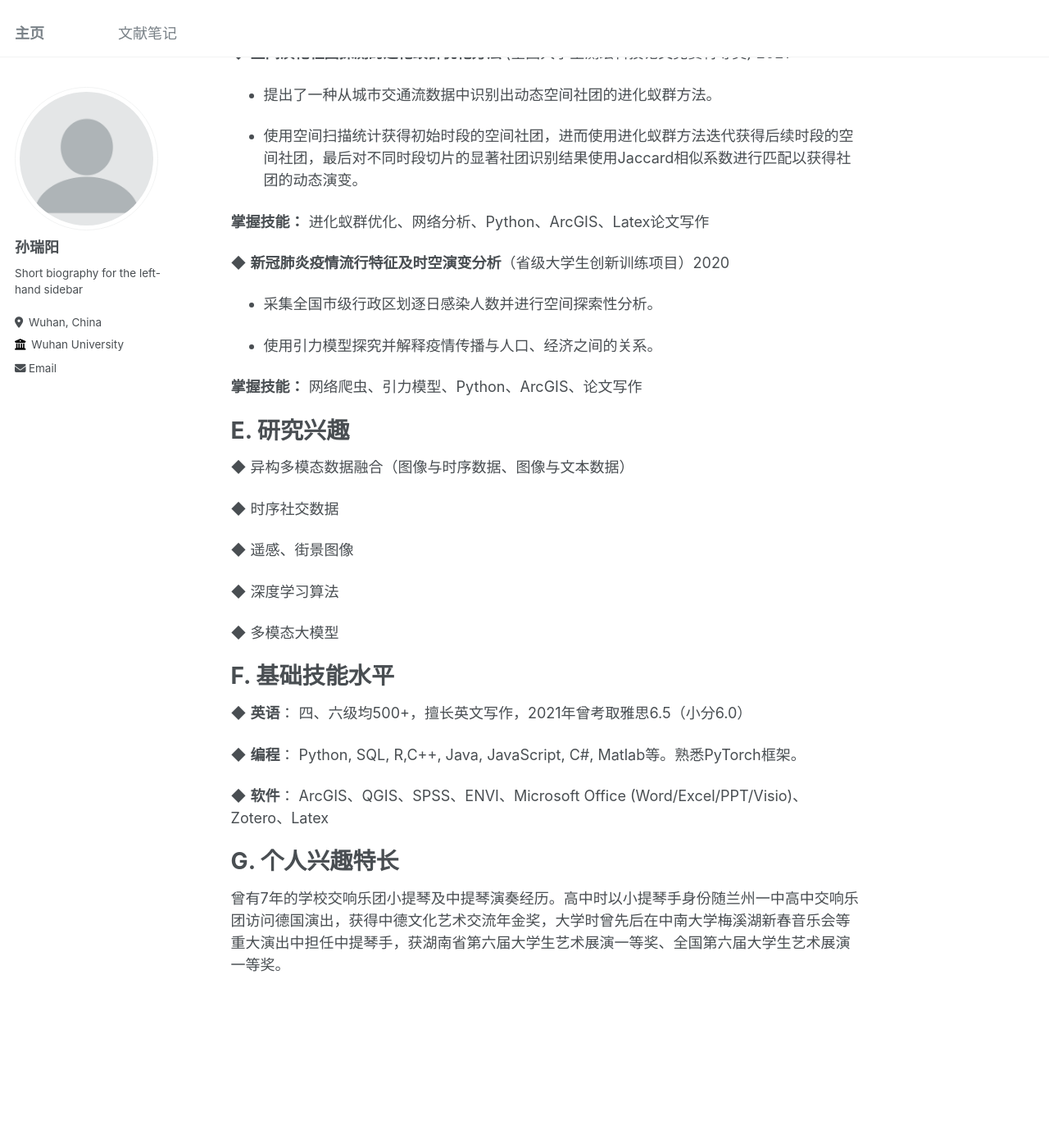
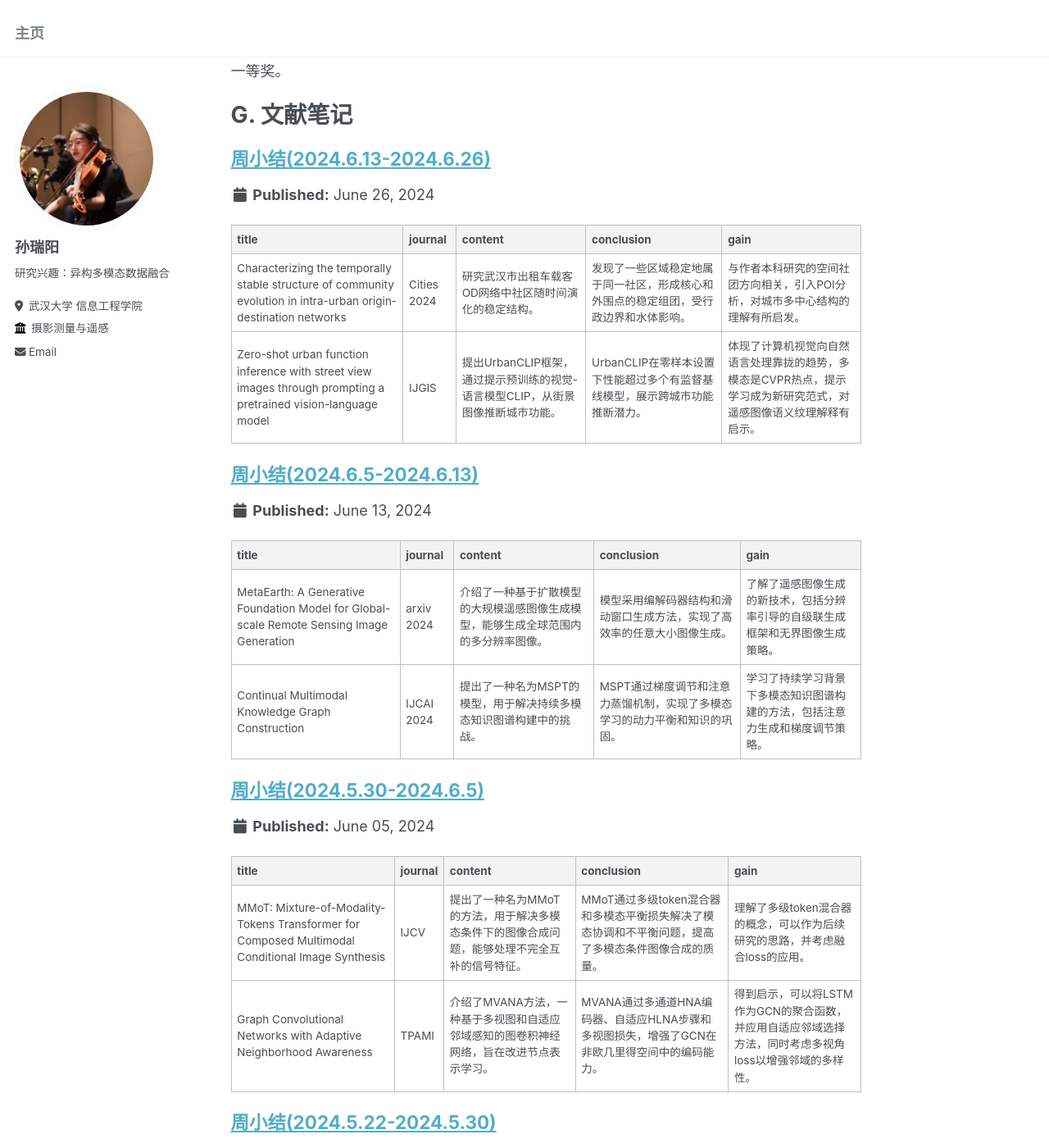
Before and after one commit to bughubs/bughubs.github.io, a Jekyll site: the page built from _pages/about.md, in a window 1280 px wide and 1400 px high, scrolled down 1362 px. Shown: the whole window at 82% size. Built offline with Jekyll 4.4.1, drawn with Linux system fonts in a browser that asks for light colours; some of the changed text lies outside the part shown.

Commit message:
更新信息

```diff
--- a/_config.yml
+++ b/_config.yml
@@ -21,12 +21,12 @@
 #               Additional customization can be done by editing /_includes/author-profile.html
 author:
   # Biographic information
-  avatar           : "profile.png"
+  avatar           : "profile.jpg"
   name             : "孙瑞阳"
   pronouns         : # example: "she/her"
-  bio              : "Short biography for the left-hand sidebar"
-  location         : "Wuhan, China"
-  employer         : "Wuhan University"
+  bio              : "研究兴趣：异构多模态数据融合"
+  location         : "武汉大学 信息工程学院"
+  employer         : "摄影测量与遥感"
   uri              : # URL
   email            : "sunruiyang@whu.edu.cn"
 
--- a/_data/navigation.yml
+++ b/_data/navigation.yml
@@ -12,8 +12,8 @@
   # - title: "Portfolio"
   #   url: /portfolio/
 
-  - title: "文献笔记"
-    url: /year-archive/
+  # - title: "文献笔记"
+  #   url: /#-文献笔记
 
   # - title: "CV"
   #   url: /cv/
--- a/_pages/about.md
+++ b/_pages/about.md
@@ -9,7 +9,7 @@
 
 # **A.** **教育背景**
 
-<table>
+<table style="border-collapse: collapse;" border="0" cellspacing="0" cellpadding="0">
     <tr>
         <td>2018/09-2022/06</td>
         <td>中南大学(985)</td>
@@ -35,7 +35,7 @@
 
 # **B.** **科研成果**
 
-（在投，二审小修已经提交）**Ruiyang Sun,** Xin Su*, Qiangqiang Yuan, Hongzan Jiao, Jiang He, Li Zheng. Urban region function classification via fusing optical imagery and social media data: A spatio-temporal Transformer interaction approach. ***Information Fusion.\*** (SCI 一区, IF = 18.6)
+**Ruiyang Sun,** Xin Su*, Qiangqiang Yuan, Hongzan Jiao, Jiang He, Li Zheng. Urban region function classification via fusing optical imagery and social media data: A spatio-temporal Transformer interaction approach. ***Information Fusion.\*** (SCI 一区, IF = 18.6) (在投，二审小修已经提交)
 
 # **C.** **会议经历及获奖荣誉**
 
@@ -48,6 +48,14 @@
 
 # **D.** **研究经历**
 
+|                           研究课题                           |                          阶段性成果                          |    时间     |
+| :----------------------------------------------------------: | :----------------------------------------------------------: | :---------: |
+| 基于光学图像和社交媒体数据融合面向城市功能区分类的时空Transformer交互方法 | Information Fusion二审小修 <br> GSCS&ICUI2023国际会议英文口头汇报 | 2022/06至今 |
+|              空间演化社团探测的进化蚁群优化方法              |               全国大学生测绘科技论文竞赛特等奖               |    2021     |
+|              新冠肺炎疫情流行特征及时空演变分析              |                    省级大学生创新训练项目                    |    2020     |
+
+
+<!--
 <table>
     <tr>
         <td>基于光学图像和社交媒体数据融合面向城市功能区分类的时空Transformer交互方法</td>
@@ -55,52 +63,16 @@
         <td>2022/06至今</td>
     </tr>
     <tr>
-        <td colspan="3">提出一种面向城市功能区分类顾及时空信息交互的光学遥感图像和社交媒体数据融合方法。</td>
+        <td>空间演化社团探测的进化蚁群优化方法</td>
+        <td>全国大学生测绘科技论文竞赛特等奖</td>
+        <td>2021</td>
     </tr>
     <tr>
-        <td>2021/09-2024/06</td>
-        <td>武汉大学(985)</td>
-        <td>遥感信息工程学院</td>
+        <td>新冠肺炎疫情流行特征及时空演变分析</td>
+        <td>省级大学生创新训练项目</td>
+        <td>2020</td>
     </tr>
-    <tr>
-        <td colspan="3">导师：袁强强，苏鑫，张良培大组</td>
-    </tr>
-</table>
-
-◆ **基于光学图像和社交媒体数据融合面向城市功能区分类的时空Transformer交互方法**
-(Information Fusion二审小修，在GSCS&ICUI2023国际会议做英文口头汇报)   2022/06至今
-
-- 提出一种面向城市功能区分类顾及时空信息交互的光学遥感图像和社交媒体数据融合方法。
-
-- 该方法首次将双Transformer架构用于多模态异构数据融合的城市功能区分类任务。
-
-- 利用设计的多时域卷积Transformer 对签到数据的时间序列模式进行挖掘。
-
-- 设计多尺度特征映射丰富Transformer对光学遥感图像的细粒度特征捕获。
-
-- 通过两种融合损失函数（深度蒸馏和深度监督损失），辅助多分支深度学习网络的融合训练。
-
-**掌握技能：** PyTorch, 深度学习模型（Transfromer, ResNet, VGG16, LSTM等），Visio，论文写作
-
-
-
-◆ **空间演化社团探测的进化蚁群优化方法** (全国大学生测绘科技论文竞赛特等奖)   2021
-
--  提出了一种从城市交通流数据中识别出动态空间社团的进化蚁群方法。
-
--  使用空间扫描统计获得初始时段的空间社团，进而使用进化蚁群方法迭代获得后续时段的空间社团，最后对不同时段切片的显著社团识别结果使用Jaccard相似系数进行匹配以获得社团的动态演变。
-
-**掌握技能：** 进化蚁群优化、网络分析、Python、ArcGIS、Latex论文写作
-
-
-
-◆ **新冠肺炎疫情流行特征及时空演变分析**（省级大学生创新训练项目）2020
-
--  采集全国市级行政区划逐日感染人数并进行空间探索性分析。
-
--  使用引力模型探究并解释疫情传播与人口、经济之间的关系。
-
-**掌握技能：** 网络爬虫、引力模型、Python、ArcGIS、论文写作
+</table> -->
 
 # **E.** **研究兴趣**
 
@@ -114,14 +86,17 @@
 
 ◆ 多模态大模型
 
-# **F.** **基础技能水平**
-
-◆ **英语**： 四、六级均500+，擅长英文写作，2021年曾考取雅思6.5（小分6.0）
-
-◆ **编程**： Python, SQL, R,C++, Java, JavaScript, C#, Matlab等。熟悉PyTorch框架。
-
-◆ **软件**： ArcGIS、QGIS、SPSS、ENVI、Microsoft Office (Word/Excel/PPT/Visio)、Zotero、Latex
-
-# **G.** **个人兴趣特长**
+# **F.** **个人兴趣特长**
 
 曾有7年的学校交响乐团小提琴及中提琴演奏经历。高中时以小提琴手身份随兰州一中高中交响乐团访问德国演出，获得中德文化艺术交流年金奖，大学时曾先后在中南大学梅溪湖新春音乐会等重大演出中担任中提琴手，获湖南省第六届大学生艺术展演一等奖、全国第六届大学生艺术展演一等奖。
+
+# **G.** **文献笔记**
+
+{% include base_path %}
+{% for post in site.posts %}
+  {% capture year %}{{ post.date | date: '%Y' }}{% endcapture %}
+  {% if year != written_year %}
+    {% capture written_year %}{{ year }}{% endcapture %}
+  {% endif %}
+  {% include archive-single.html %}
+{% endfor %}
--- /dev/null
+++ b/_posts/2024-06-26-week.md
@@ -0,0 +1,16 @@
+---
+title: '周小结(2024.6.13-2024.6.26)'
+date: 2024-06-26
+permalink: /posts/2024-06-26_week/
+---
+| title                                                                                                            | journal     | content                                                                        | conclusion                                                                           | gain                                                                                                               |
+|:-----------------------------------------------------------------------------------------------------------------|:------------|:-------------------------------------------------------------------------------|:-------------------------------------------------------------------------------------|:-------------------------------------------------------------------------------------------------------------------|
+| Characterizing the temporally stable structure of community evolution in intra-urban origin-destination networks | Cities 2024 | 研究武汉市出租车载客OD网络中社区随时间演化的稳定结构。                         | 发现了一些区域稳定地属于同一社区，形成核心和外围点的稳定组团，受行政边界和水体影响。 | 与作者本科研究的空间社团方向相关，引入POI分析，对城市多中心结构的理解有所启发。                                    |
+| Zero-shot urban function inference with street view images through prompting a pretrained vision-language model  | IJGIS       | 提出UrbanCLIP框架，通过提示预训练的视觉-语言模型CLIP，从街景图像推断城市功能。 | UrbanCLIP在零样本设置下性能超过多个有监督基线模型，展示跨城市功能推断潜力。          | 体现了计算机视觉向自然语言处理靠拢的趋势，多模态是CVPR热点，提示学习成为新研究范式，对遥感图像语义纹理解释有启示。 |
+
+
+![image](/files/post/2024-06-26-week/0.jpg)
+![image](/files/post/2024-06-26-week/1.jpg)
+![image](/files/post/2024-06-26-week/2.jpg)
+![image](/files/post/2024-06-26-week/3.jpg)
+![image](/files/post/2024-06-26-week/4.jpg)
```
Also changed, not shown: _posts/2023-06-26-week.md (deleted, +0 -16 lines), files/post/2024-06-26-week/0.jpg (added), files/post/2024-06-26-week/1.jpg (added), files/post/2024-06-26-week/2.jpg (added), files/post/2024-06-26-week/3.jpg (added), files/post/2024-06-26-week/4.jpg (added), images/profile.jpg (added), 2 other files.
